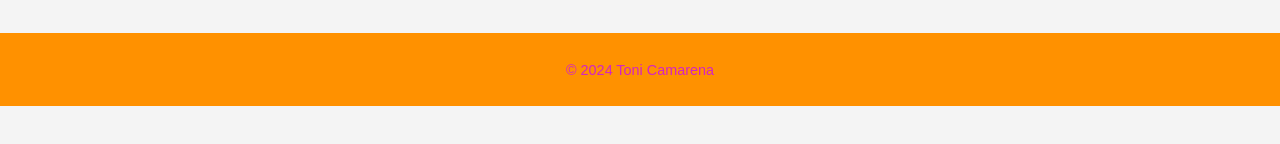
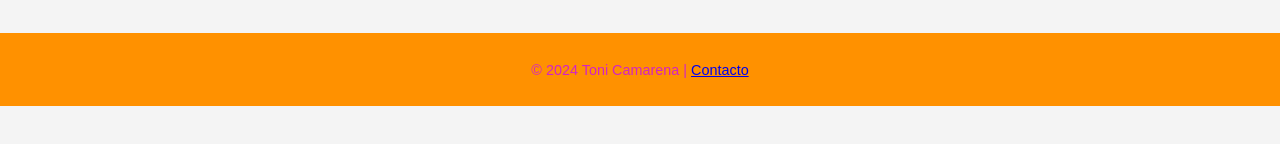
Before and after one commit to flarisney/Proyecto-Git-Flow, a plain HTML site: page mi-web-con-gitflow/index.html in a window 1280 px wide. Shown: the part 554-698 px from the top of the page. Drawn offline with Linux system fonts and the light colour scheme.

Commit message:
"Desarrollador 3: Añadida sección de contacto al footer"

```diff
--- a/mi-web-con-gitflow/index.html
+++ b/mi-web-con-gitflow/index.html
@@ -42,7 +42,8 @@
 
     <!-- Pie de página -->
     <footer>
-        <p>© 2024 Toni Camarena</p>
+
+        <p>© 2024 Toni Camarena | <a href="mailto:contacto@ejemplo.com">Contacto</a></p>
     </footer>
 </body>
 </html>
```
